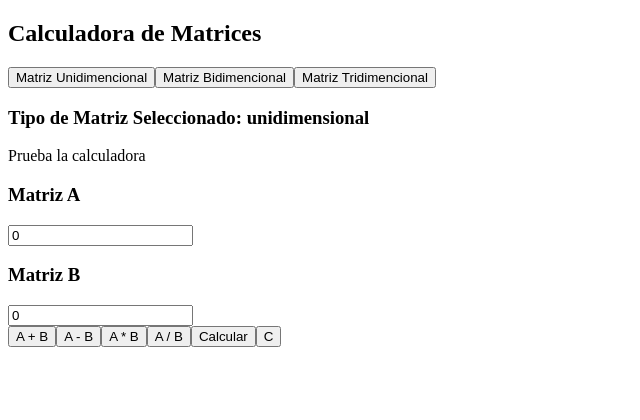
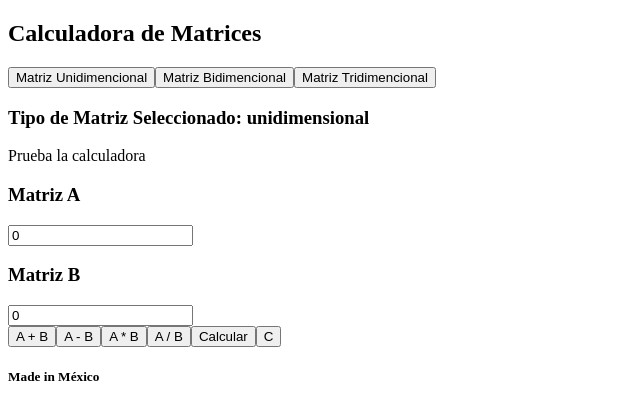
Before and after one commit to ange25-ca/matrix-calculator, a React (Vite) app: page / in a window 1280 px wide. Shown: the top 420 px of the page, without its empty margins (0-640 px from the left). Built offline with nearby package versions, Linux system fonts and the light colour scheme.

Commit message:
Implementación de los hijos

```diff
--- /dev/null
+++ b/src/component/children.tsx
@@ -0,0 +1,7 @@
+import React, { ReactNode } from 'react'; //Importa el React
+
+const Hecho_en: React.FC<{ children: ReactNode }> = ( { children }) => {
+    return <div className='Lugar de origen'>{children}</div>
+};
+
+export default Hecho_en;
--- a/src/main.tsx
+++ b/src/main.tsx
@@ -1,9 +1,13 @@
 import React from 'react';
 import ReactDOM  from 'react-dom/client';
 import MatrixCalculator from './component/calculator';
+import Hecho_en from './component/children';
 
 ReactDOM.createRoot(document.getElementById('root')!).render(
   <React.StrictMode>
     <MatrixCalculator />
+    <Hecho_en>
+      <h5>Made in México</h5>
+    </Hecho_en>
   </React.StrictMode>
 );
```
